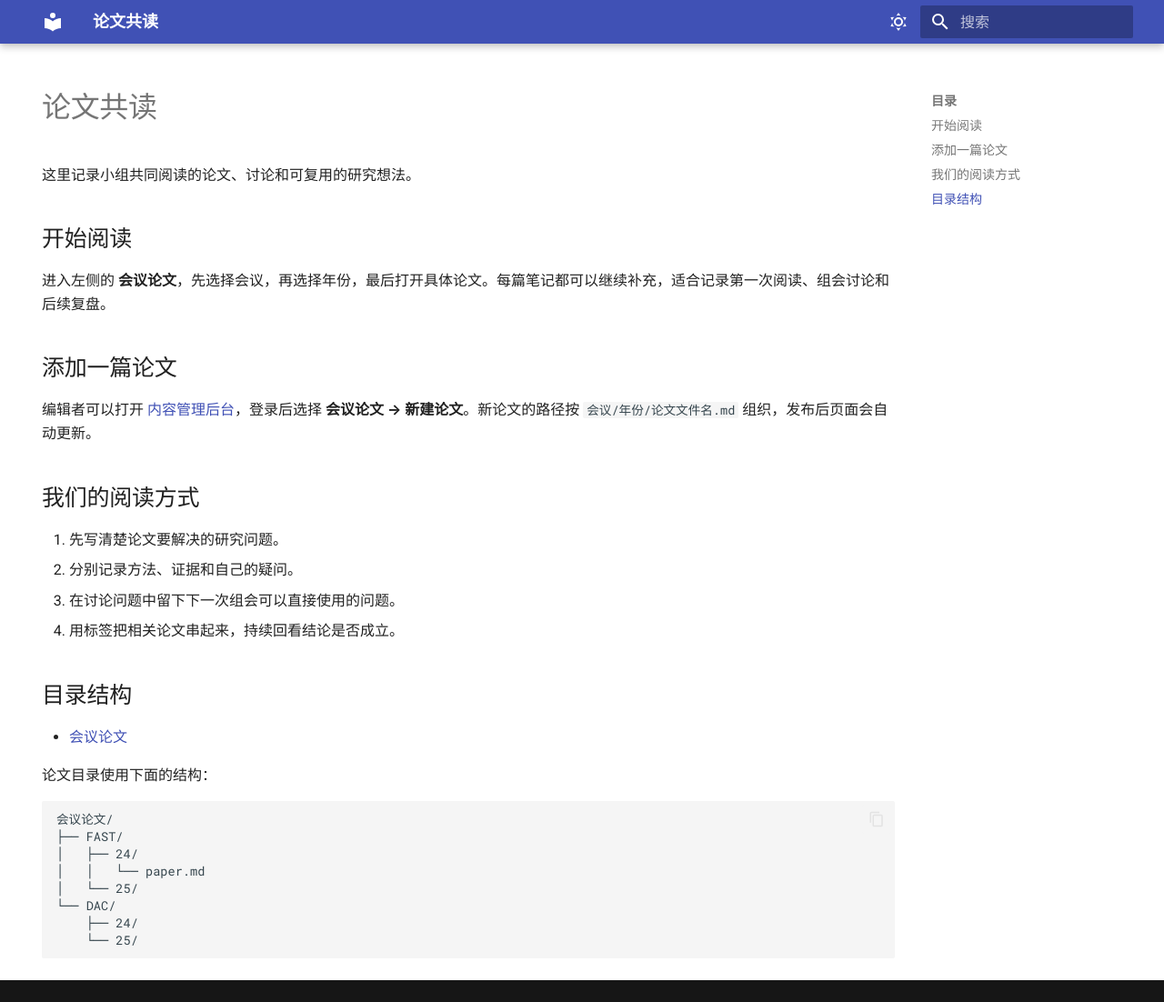
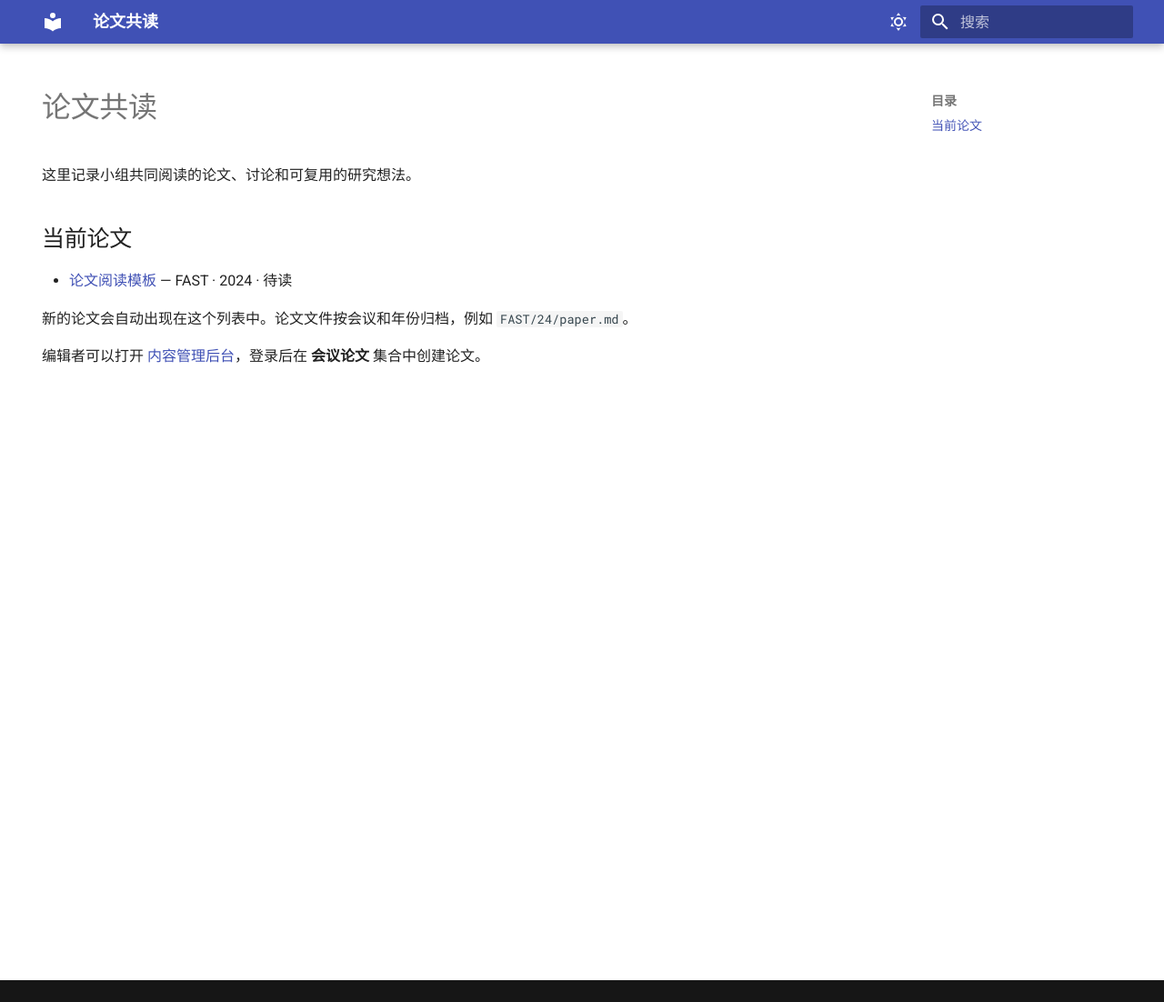
Before and after one commit to USTC-ADSL/MobilePaperReading, an MkDocs documentation site: the page built from docs/index.md, in a window 1280 px wide and 1102 px high. Shown: the whole window at 91% size. Built offline with MkDocs 1.6.1 and Material for MkDocs 9.7.7, drawn with Linux system fonts in a browser that asks for light colours.

Commit message:
让首页自动展示当前论文

````diff
--- a/docs/index.md
+++ b/docs/index.md
@@ -8,34 +8,10 @@ hide:
 
 这里记录小组共同阅读的论文、讨论和可复用的研究想法。
 
-## 开始阅读
+## 当前论文
 
-进入左侧的 **会议论文**，先选择会议，再选择年份，最后打开具体论文。每篇笔记都可以继续补充，适合记录第一次阅读、组会讨论和后续复盘。
+<!-- PAPER_LIST -->
 
-## 添加一篇论文
+新的论文会自动出现在这个列表中。论文文件按会议和年份归档，例如 `FAST/24/paper.md`。
 
-编辑者可以打开 [内容管理后台](/admin/)，登录后选择 **会议论文 → 新建论文**。新论文的路径按 `会议/年份/论文文件名.md` 组织，发布后页面会自动更新。
-
-## 我们的阅读方式
-
-1. 先写清楚论文要解决的研究问题。
-2. 分别记录方法、证据和自己的疑问。
-3. 在讨论问题中留下下一次组会可以直接使用的问题。
-4. 用标签把相关论文串起来，持续回看结论是否成立。
-
-## 目录结构
-
-- [会议论文](papers/index.md)
-
-论文目录使用下面的结构：
-
-```text
-会议论文/
-├── FAST/
-│   ├── 24/
-│   │   └── paper.md
-│   └── 25/
-└── DAC/
-    ├── 24/
-    └── 25/
-```
+编辑者可以打开 [内容管理后台](/admin/)，登录后在 **会议论文** 集合中创建论文。
--- a/docs/papers/FAST/24/index.md
+++ /dev/null
@@ -1,7 +0,0 @@
----
-title: FAST 2024
----
-
-# FAST 2024
-
-这里收录 FAST 2024 的论文阅读笔记。
--- a/mkdocs.yml
+++ b/mkdocs.yml
@@ -24,6 +24,9 @@ theme:
         icon: material/weather-night
         name: 切换到浅色模式
 
+hooks:
+  - hooks.py
+
 plugins:
   - search
 
````
Also changed, not shown: docs/papers/DAC/24/index.md (deleted, +0 -7 lines), docs/papers/DAC/25/index.md (deleted, +0 -7 lines), docs/papers/DAC/index.md (deleted, +0 -7 lines), docs/papers/FAST/25/index.md (deleted, +0 -7 lines), docs/papers/FAST/index.md (deleted, +0 -7 lines), docs/papers/index.md (deleted, +0 -9 lines), hooks.py (added, +52 -0 lines), 3 other files.
